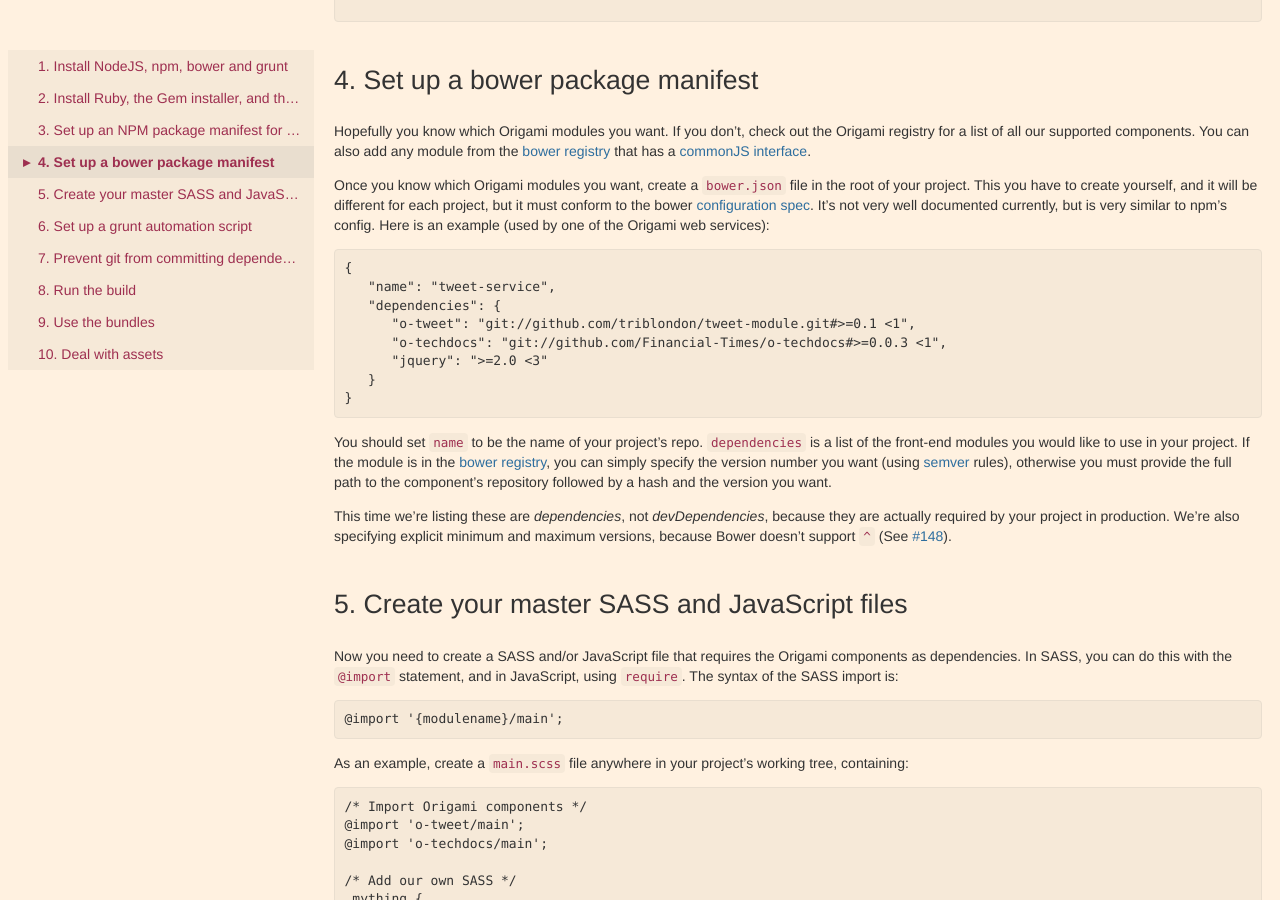
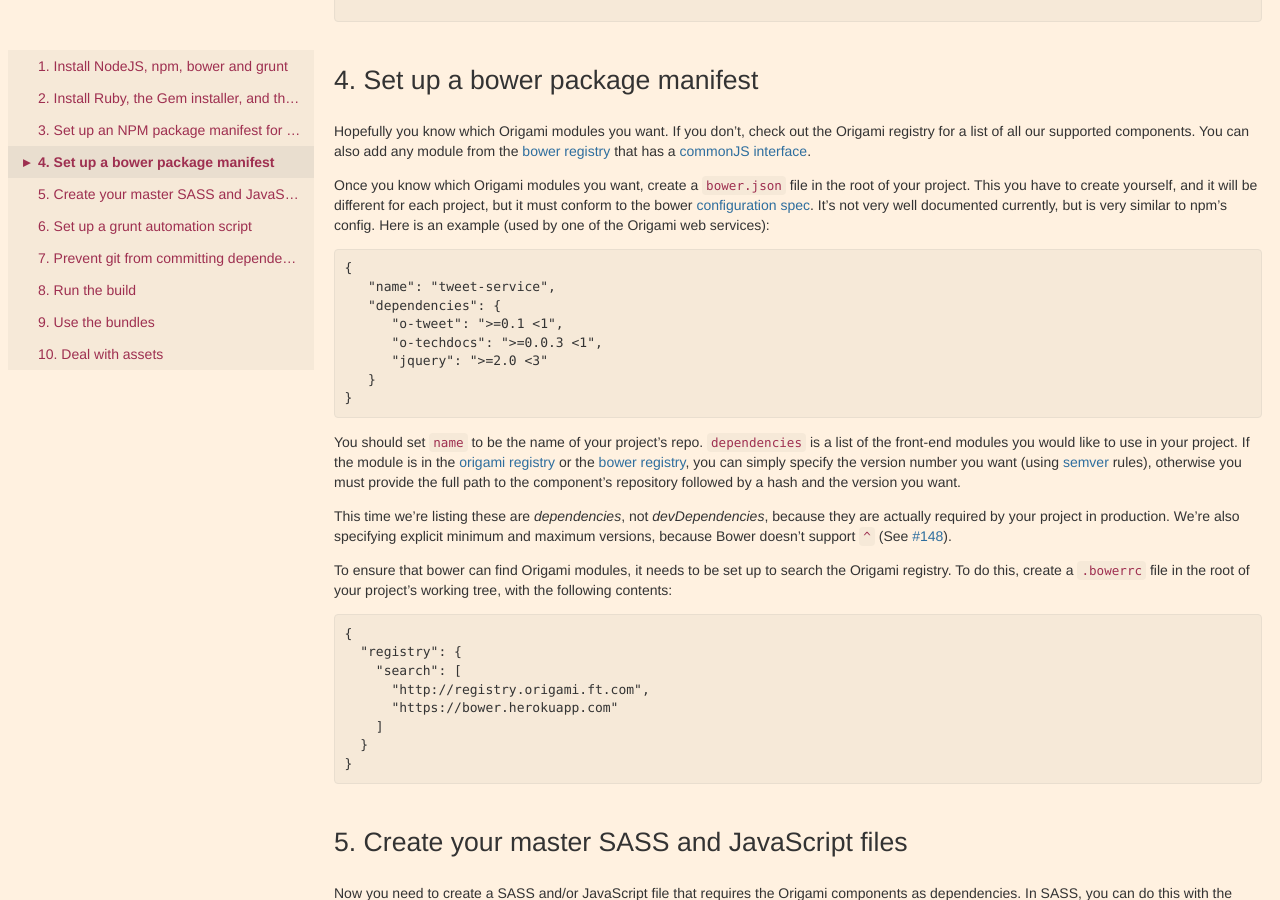
Before and after one commit to Financial-Times/ft-origami, a Jekyll site: the page built from docs/developer-guide/modules.md, in a window 1280 px wide and 900 px high, scrolled down 1808 px. Built offline with Jekyll 4.4.1, drawn with Linux system fonts in a browser that asks for light colours.

Commit message:
Use Origami registry to ref dependencies, closes #100

```diff
--- a/docs/developer-guide/modules.md
+++ b/docs/developer-guide/modules.md
@@ -77,15 +77,26 @@ Once you know which Origami modules you want, create a `bower.json` file in the
 	{
 	   "name": "tweet-service",
 	   "dependencies": {
-	      "o-tweet": "git://github.com/triblondon/tweet-module.git#>=0.1 <1",
-	      "o-techdocs": "git://github.com/Financial-Times/o-techdocs#>=0.0.3 <1",
+	      "o-tweet": ">=0.1 <1",
+	      "o-techdocs": ">=0.0.3 <1",
 	      "jquery": ">=2.0 <3"
 	   }
 	}
 
-You should set `name` to be the name of your project's repo.  `dependencies` is a list of the front-end modules you would like to use in your project.  If the module is in the [bower registry](http://sindresorhus.com/bower-components/), you can simply specify the version number you want (using [semver](http://semver.org) rules), otherwise you must provide the full path to the component's repository followed by a hash and the version you want.
+You should set `name` to be the name of your project's repo.  `dependencies` is a list of the front-end modules you would like to use in your project.  If the module is in the [origami registry](http://registry.origami.ft.com) or the [bower registry](http://sindresorhus.com/bower-components/), you can simply specify the version number you want (using [semver](http://semver.org) rules), otherwise you must provide the full path to the component's repository followed by a hash and the version you want.
 
 This time we're listing these are *dependencies*, not *devDependencies*, because they are actually required by your project in production.  We're also specifying explicit minimum and maximum versions, because Bower doesn't support `^` (See [#148](https://github.com/Financial-Times/ft-origami/issues/148)).
+
+To ensure that bower can find Origami modules, it needs to be set up to search the Origami registry.  To do this, create a `.bowerrc` file in the root of your project's working tree, with the following contents:
+
+	{
+	  "registry": {
+	    "search": [
+	      "http://registry.origami.ft.com",
+	      "https://bower.herokuapp.com"
+	    ]
+	  }
+	}
 
 
 ## 5. Create your master SASS and JavaScript files
```
Also changed, not shown: docs/component-spec/modules.md (+4 -4 lines).
